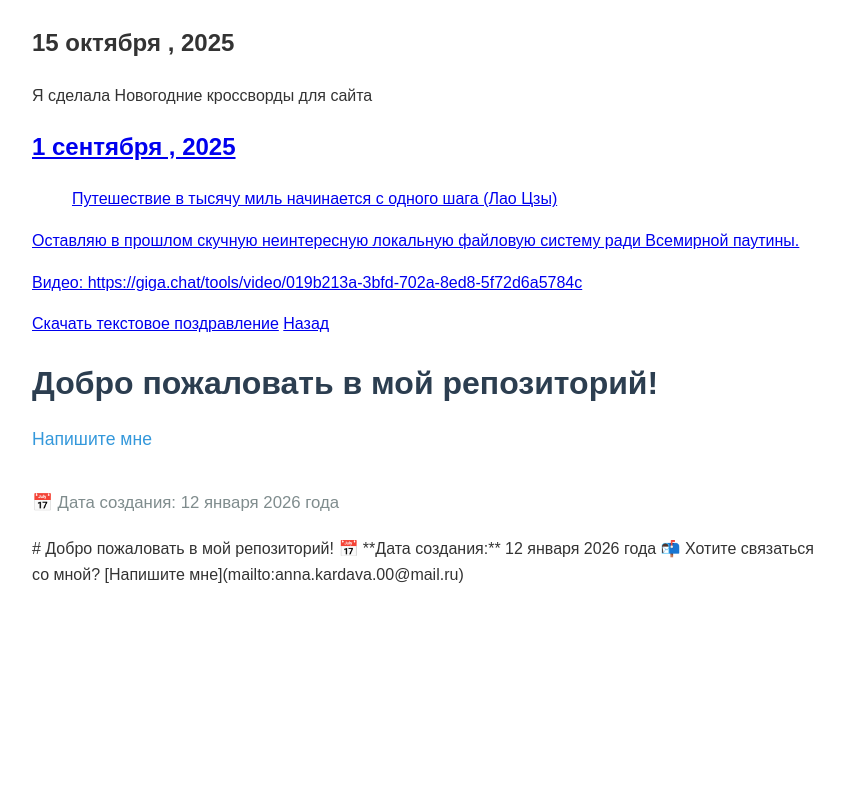
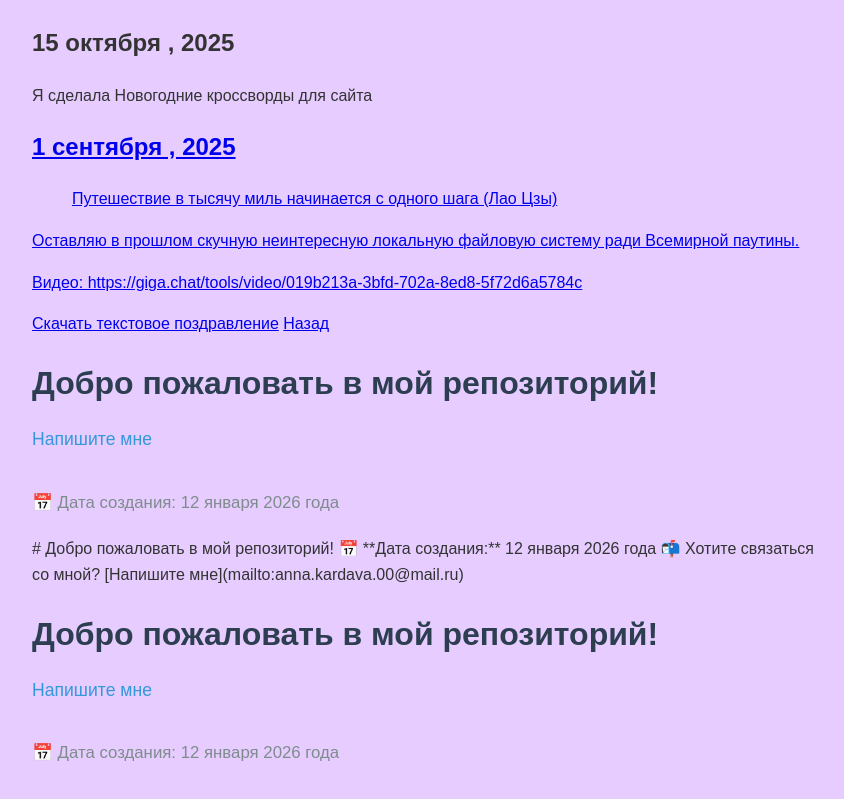
Before and after one commit to wezqcx/dem.github.io, a plain HTML site: page index.html in a window 1280 px wide. Shown: the part 2184-2983 px from the top of the page, without its empty margins (208-1052 px from the left). Before the commit the page ends 2812 px from the top, so only its background shows below. Drawn offline with Linux system fonts and the light colour scheme.

Commit message:
Update index.html

```diff
--- a/index.html
+++ b/index.html
@@ -127,3 +127,53 @@
 📅 **Дата создания:** 12 января 2026 года
 
 📬 Хотите связаться со мной? [Напишите мне](mailto:anna.kardava.00@mail.ru)
+
+<!DOCTYPE html>
+<html lang="ru">
+<head>
+    <meta charset="UTF-8">
+    <meta name="viewport" content="width=device-width, initial-scale=1.0">
+    <title>Мой репозиторий</title>
+    <style>
+        body {
+            font-family: Arial, sans-serif;
+            padding: 40px;
+            line-height: 1.6;
+            color: #333;
+            max-width: 800px;
+            margin: 0 auto;
+            background-color: #e6ccff; /* Сиреневый фон */
+        }
+        h1 {
+            color: #2c3e50;
+            margin-bottom: 10px;
+        }
+        .contact-link {
+            display: inline-block;
+            font-size: 1.1em;
+            color: #3498db;
+            text-decoration: none;
+            margin-bottom: 20px;
+        }
+        .contact-link:hover {
+            text-decoration: underline;
+        }
+        .date {
+            font-size: 1.05em;
+            color: #7f8c8d;
+            margin-bottom: 20px;
+        }
+    </style>
+</head>
+<body>
+    <h1>Добро пожаловать в мой репозиторий!</h1>
+
+    <p>
+        <a href="mailto:anna.kardava.00@mail.ru" class="contact-link">Напишите мне</a>
+    </p>
+
+    <div class="date">📅 Дата создания: 12 января 2026 года</div>
+
+    <!-- Дополнительный контент можно добавить ниже -->
+</body>
+</html>
```
